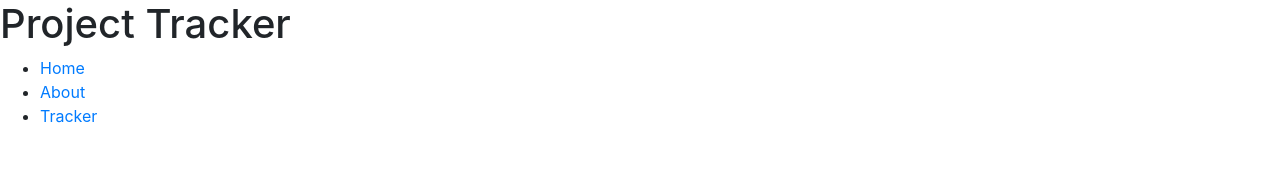
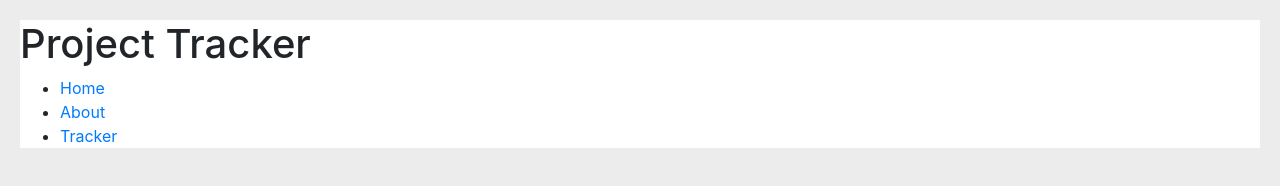
Before and after one commit to wstaylor27/Modal-JS, a plain HTML site: page index.html in a window 1280 px wide. Drawn offline with nearby package versions, Linux system fonts and the light colour scheme.

Commit message:
Added banner

```diff
--- a/assets/css/style.css
+++ b/assets/css/style.css
@@ -0,0 +1,8 @@
+body {
+    background-color: rgb(236, 236, 236);
+}
+
+header {
+    background-color: white;
+    margin: 20px;
+}
--- a/index.html
+++ b/index.html
@@ -33,6 +33,10 @@
           <li><a href="#tracker">Tracker</a></li>
         </ul>
       </nav>
+
+      <div class="banner"></div>
     </header>
+
+
   </body>
 </html>
```
